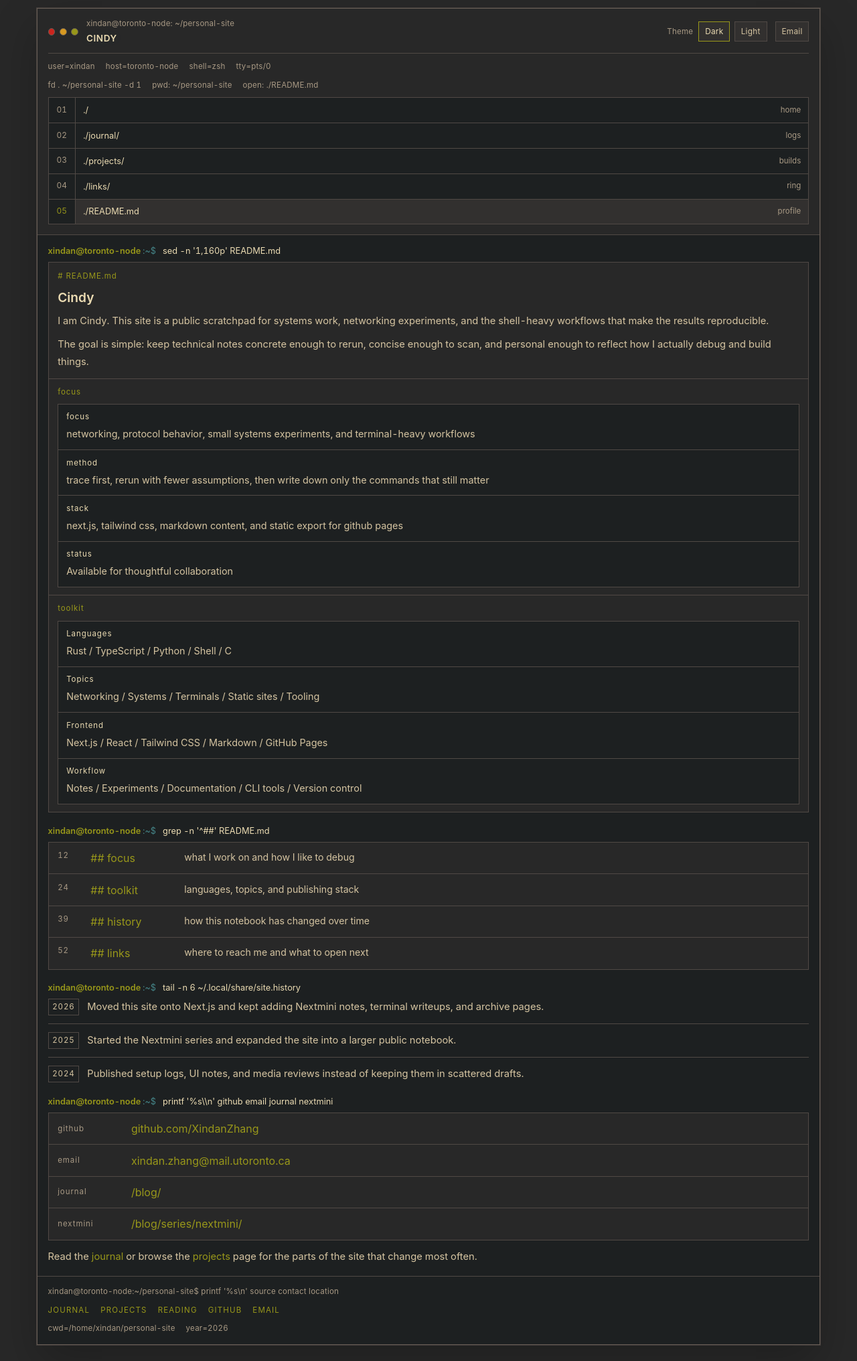
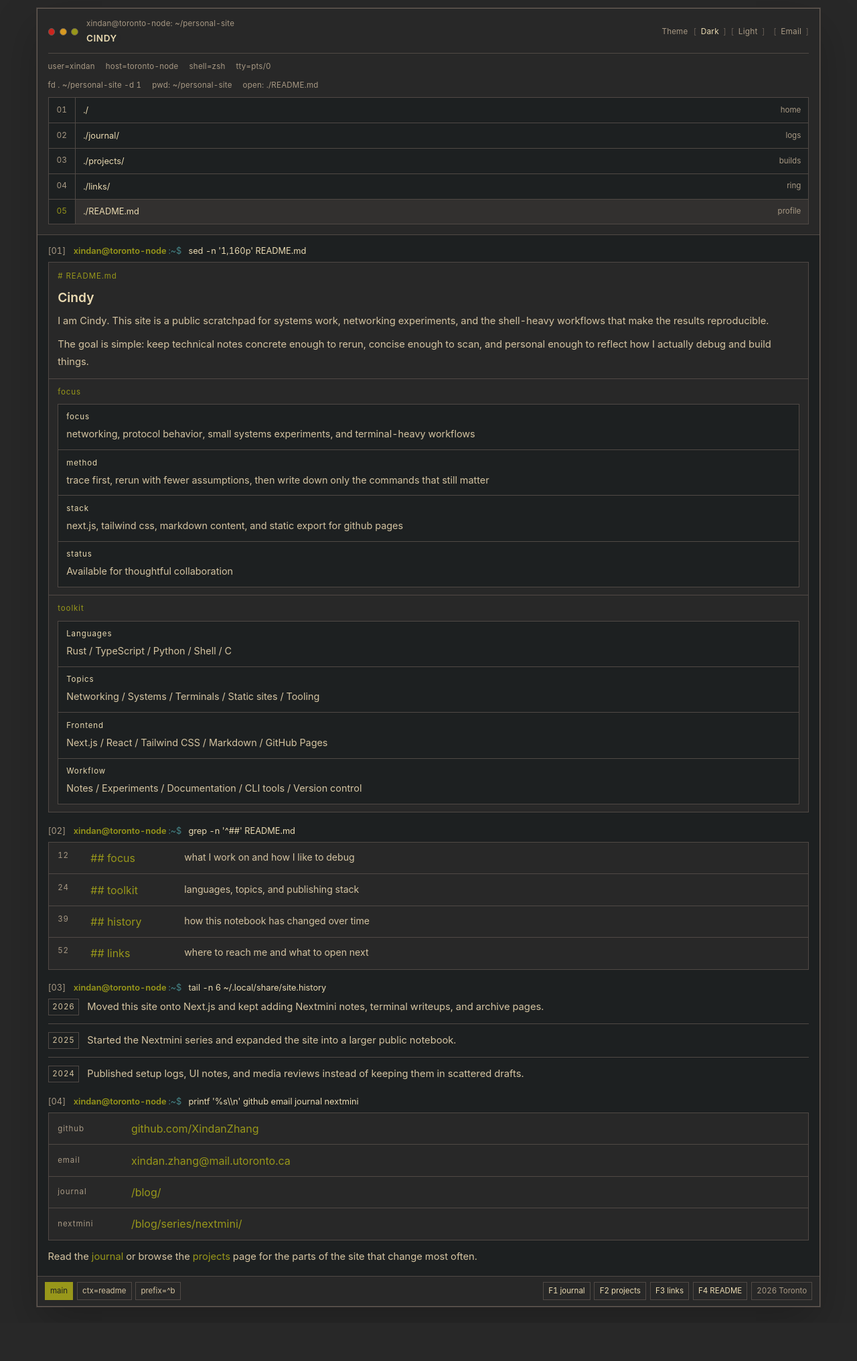
Before and after one commit to XindanZhang/personal-site, a Next.js app: page /personal-site/about in a window 1280 px wide. Shown: the whole page at 67% size. After the commit the page ends 1975 px from the top, so only its background shows below. Built offline with nearby package versions, Linux system fonts and the light colour scheme.

Commit message:
feat: tighten shell transcript ui

```diff
--- a/app/globals.css
+++ b/app/globals.css
@@ -1455,6 +1455,43 @@ body.mode-terminal ::selection {
   gap: 0.4rem;
 }
 
+.key-switch,
+.masthead-link {
+  padding: 0;
+  border: 0;
+  background: transparent;
+  color: var(--muted);
+}
+
+.key-switch::before,
+.key-switch::after,
+.masthead-link::before,
+.masthead-link::after {
+  color: var(--line-strong);
+}
+
+.key-switch::before,
+.masthead-link::before {
+  content: "[";
+}
+
+.key-switch::after,
+.masthead-link::after {
+  content: "]";
+}
+
+.key-switch:hover,
+.masthead-link:hover {
+  border-color: transparent;
+  background: transparent;
+}
+
+.key-switch.is-active {
+  border: 0;
+  background: transparent;
+  color: var(--page-ink);
+}
+
 .shell-main,
 .page-stack,
 .terminal-home,
@@ -1463,6 +1500,12 @@ body.mode-terminal ::selection {
   gap: 1.1rem;
 }
 
+.page-stack,
+.terminal-home,
+.article-main {
+  counter-reset: prompt-line;
+}
+
 .prompt-section {
   display: grid;
   gap: 0.45rem;
@@ -1478,6 +1521,13 @@ body.mode-terminal ::selection {
   font-size: 0.8rem;
   letter-spacing: 0;
   text-transform: none;
+}
+
+.prompt-line::before {
+  counter-increment: prompt-line;
+  content: "[" counter(prompt-line, decimal-leading-zero) "]";
+  color: var(--muted);
+  margin-right: 0.55rem;
 }
 
 .prompt-userhost {
@@ -2061,14 +2111,61 @@ body.mode-terminal ::selection {
 }
 
 .shell-footer {
-  display: grid;
-  gap: 0.65rem;
+  display: block;
   border-top: 1px solid var(--line);
-}
-
-.footer-links a {
-  color: var(--accent);
+  padding: 0;
+}
+
+.shell-statusbar {
+  display: flex;
+  flex-wrap: wrap;
+  gap: 0.35rem;
+  align-items: center;
+  padding: 0.55rem 0.7rem;
+  background: var(--panel-strong);
+}
+
+.shell-statusbar-segment,
+.shell-statusbar-link,
+.shell-statusbar-clock {
+  display: inline-flex;
+  align-items: center;
+  min-height: 1.7rem;
+  padding: 0.14rem 0.45rem;
+  border: 1px solid var(--line);
+  color: var(--muted-strong);
+  font-size: 0.72rem;
+  line-height: 1.2;
+  white-space: nowrap;
+}
+
+.shell-statusbar-segment.is-strong {
+  border-color: var(--accent);
+  background: var(--accent);
+  color: var(--panel);
+}
+
+.shell-statusbar-links {
+  display: flex;
+  flex-wrap: wrap;
+  gap: 0.35rem;
+  margin-left: auto;
+}
+
+.shell-statusbar-link {
+  color: var(--page-ink);
   text-decoration: none;
+}
+
+.shell-statusbar-link:hover,
+.shell-statusbar-link:focus-visible {
+  border-color: var(--accent);
+  color: var(--page-ink);
+  background: var(--page-bg-alt);
+}
+
+.shell-statusbar-clock {
+  color: var(--muted);
 }
 
 @media (min-width: 48rem) {
@@ -2134,6 +2231,15 @@ body.mode-terminal ::selection {
   .readme-outline-row,
   .readme-link-row {
     grid-template-columns: 1fr;
+  }
+
+  .shell-statusbar {
+    flex-direction: column;
+    align-items: stretch;
+  }
+
+  .shell-statusbar-links {
+    margin-left: 0;
   }
 }
 
--- a/app/page.tsx
+++ b/app/page.tsx
@@ -53,8 +53,8 @@ const workspaceEntries = [
     size: "1.1K",
     modifiedAt: "Mar 19 11:34",
     href: "/about/",
-    label: "README",
-    note: "Quick identity, current threads, and contact shortcuts.",
+    label: "README.md",
+    note: "Identity, working style, current threads, and where to reach me.",
   },
 ] as const;
 
--- a/components/site-footer.tsx
+++ b/components/site-footer.tsx
@@ -1,26 +1,44 @@
 import Link from "next/link";
-import { site } from "../lib/site";
+type FooterKey = "home" | "blog" | "projects" | "friends" | "about";
 
-export function SiteFooter() {
+const footerContext: Record<FooterKey, string> = {
+  home: "home",
+  blog: "journal",
+  projects: "projects",
+  friends: "links",
+  about: "readme",
+};
+
+interface SiteFooterProps {
+  active: FooterKey;
+}
+
+export function SiteFooter({ active }: SiteFooterProps) {
   const year = new Date().getUTCFullYear();
 
   return (
     <footer className="shell-footer">
-      <p className="footer-copy">xindan@toronto-node:~/personal-site$ printf '%s\n' source contact location</p>
+      <div className="shell-statusbar">
+        <span className="shell-statusbar-segment is-strong">main</span>
+        <span className="shell-statusbar-segment">{`ctx=${footerContext[active]}`}</span>
+        <span className="shell-statusbar-segment">prefix=^b</span>
 
-      <div className="footer-links">
-        <Link href="/blog/">Journal</Link>
-        <Link href="/projects/">Projects</Link>
-        <Link href="/friends/">Reading</Link>
-        <a href={site.github} rel="noopener noreferrer" target="_blank">
-          GitHub
-        </a>
-        <a href={site.email}>Email</a>
-      </div>
+        <div className="shell-statusbar-links">
+          <Link className="shell-statusbar-link" href="/blog/">
+            F1 journal
+          </Link>
+          <Link className="shell-statusbar-link" href="/projects/">
+            F2 projects
+          </Link>
+          <Link className="shell-statusbar-link" href="/friends/">
+            F3 links
+          </Link>
+          <Link className="shell-statusbar-link" href="/about/">
+            F4 README
+          </Link>
+        </div>
 
-      <div className="footer-meta">
-        <span>cwd=/home/xindan/personal-site</span>
-        <span>year={year}</span>
+        <span className="shell-statusbar-clock">{year} Toronto</span>
       </div>
     </footer>
   );
--- a/components/site-layout.tsx
+++ b/components/site-layout.tsx
@@ -13,7 +13,7 @@ export function SiteLayout({ active, children }: SiteLayoutProps) {
       <div className="shell-window">
         <SiteHeader active={active} />
         <main className="shell-main">{children}</main>
-        <SiteFooter />
+        <SiteFooter active={active} />
       </div>
     </div>
   );
```
Also changed, not shown: 441 other files (tests, documents, lock files or other folders).
